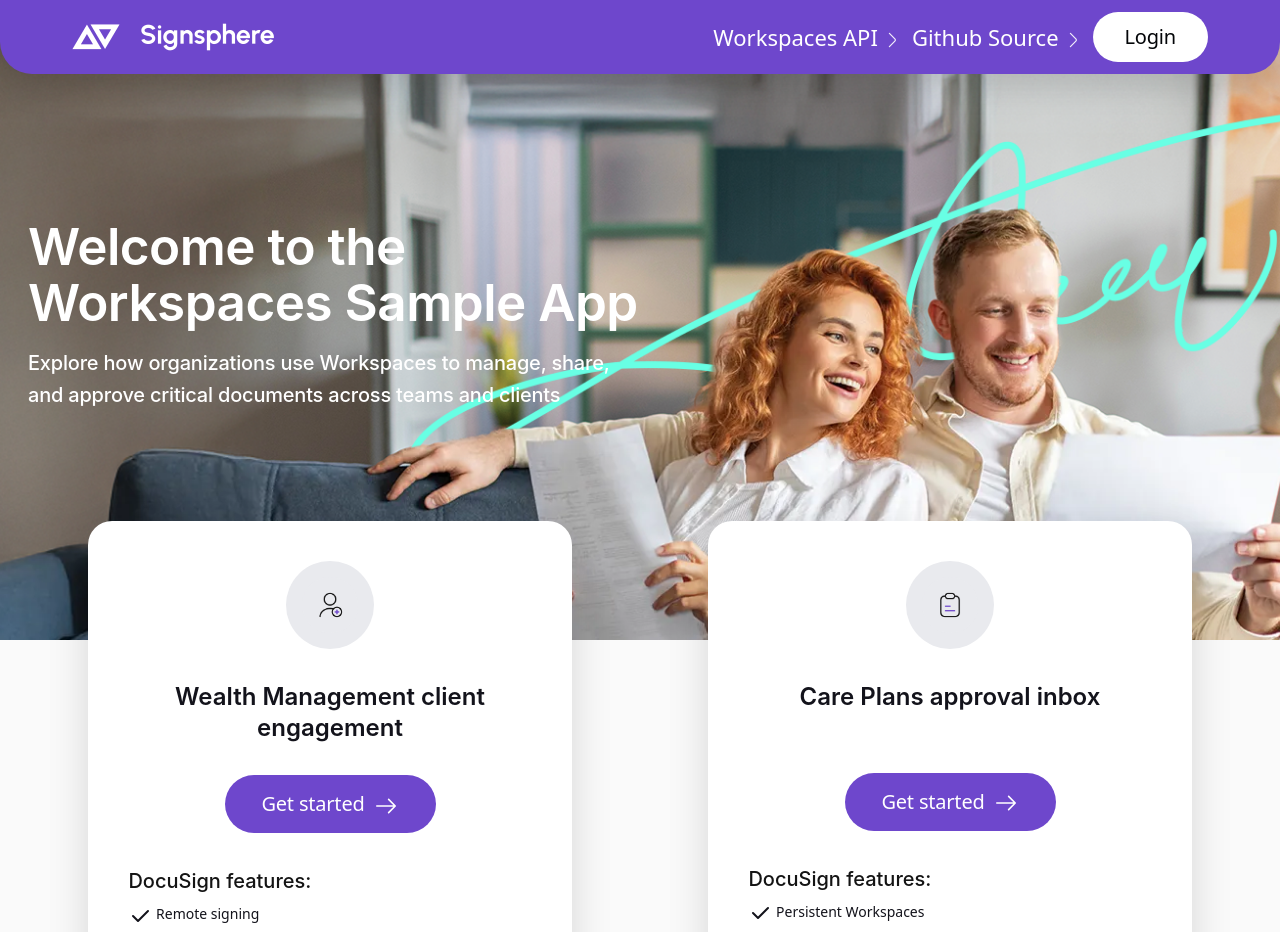
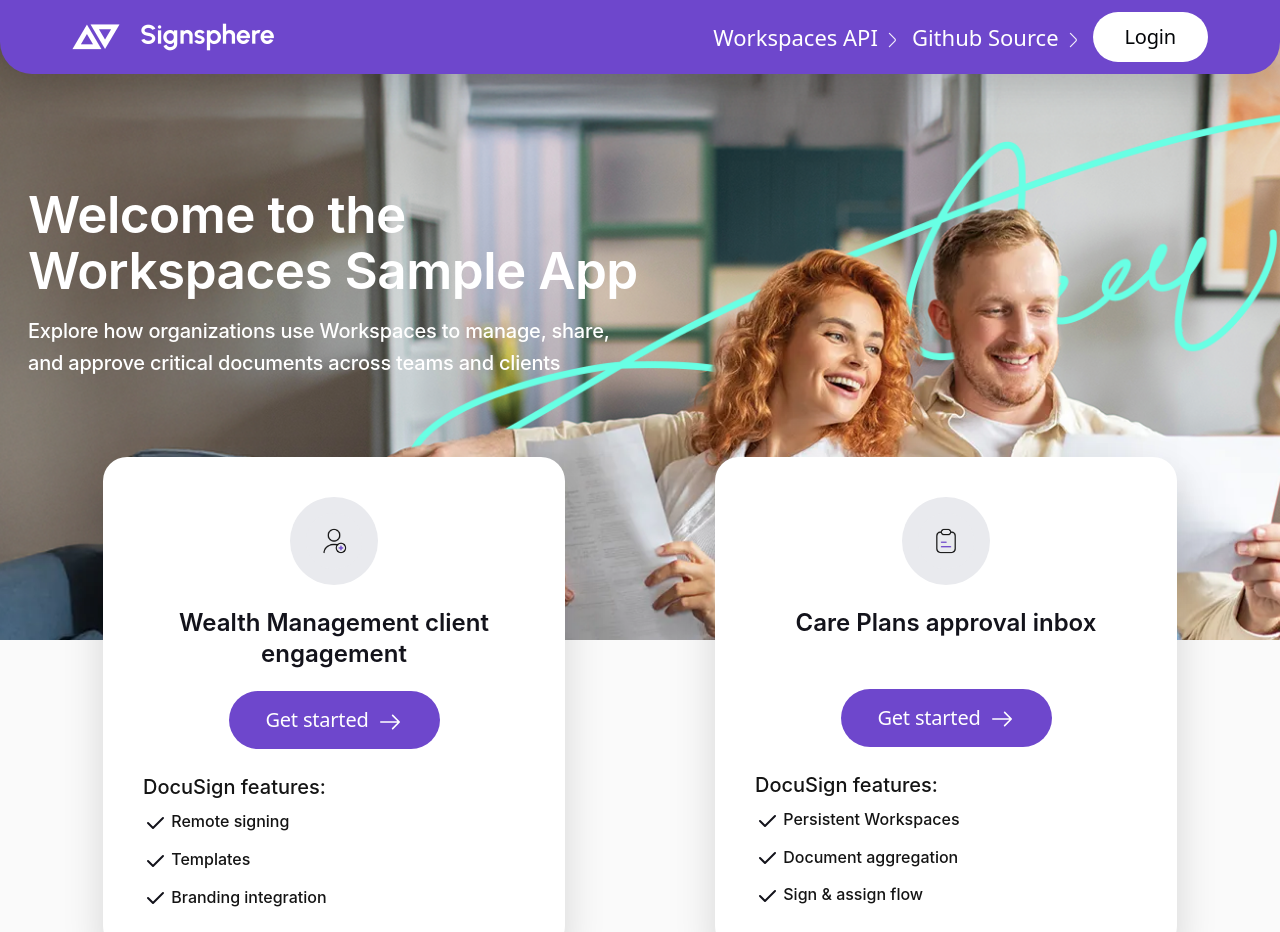
Before and after one commit to docusign/sample-app-workspaces-csharp, a React (Create React App) app in the folder DocuSign.Workspaces/DocuSign.Workspaces/ClientApp/: page / in a window 1280 px wide. Shown: the top 932 px of the page. Built offline with nearby package versions, Linux system fonts and the light colour scheme; no server answers.

Commit message:
feat: home screen

```diff
--- a/DocuSign.Workspaces/DocuSign.Workspaces/ClientApp/src/App.scss
+++ b/DocuSign.Workspaces/DocuSign.Workspaces/ClientApp/src/App.scss
@@ -236,7 +236,7 @@
 .home-hero__grid {
   display: flex;
   flex-direction: column;
-  gap: 2rem;
+  // gap: 2rem;
   align-items: flex-start;
 }
 
@@ -244,7 +244,7 @@
   max-width: 65%;
   font-size: clamp(2.3rem, 4vw, 4rem);
   line-height: 1.1;
-  margin: 4rem 0 1rem;
+  margin: 2rem 0 1rem;
 }
 
 .home-hero__elipse {
@@ -291,12 +291,15 @@
 
 .cards {
   display: grid;
-  gap: 1rem;
+  // gap: 1rem;
   grid-template-columns: repeat(auto-fit, minmax(260px, 1fr));
   width: 100%;
   padding-top: 7rem;
   justify-content: center;
   justify-items: center;
+  // background-color: green;
+  // padding-left: 50px;
+  // padding-right: 50px;
 }
 
 .card_home {
@@ -308,9 +311,10 @@
   display: flex;
   flex-direction: column;
   align-items: center;
-  gap: 32px;
+  gap: 22px;
   width: 80%;
-  max-width: 100%;
+  // max-width: 100%;
+  max-width: 462px;
 }
 
 .card__icon {
@@ -383,6 +387,15 @@
   font-weight: 500;
   font-size: 20px;
   line-height: 32px;
+  color: #141414;
+  width: 100%;
+  text-align: left;
+}
+.feature_text {
+  font-family: 'Inter';
+  font-weight: 500;
+  font-size: 16px;
+  line-height: 150%;
   color: #141414;
   width: 100%;
   text-align: left;
--- a/DocuSign.Workspaces/DocuSign.Workspaces/ClientApp/src/pages/HomePage.js
+++ b/DocuSign.Workspaces/DocuSign.Workspaces/ClientApp/src/pages/HomePage.js
@@ -62,7 +62,7 @@
                   <span className="card__features-title">{t('DocuSignFeatures')}</span>
                   <ul>
                     {card.features.map((f) => (
-                      <li key={f}>
+                      <li key={f} className="feature_text">
                         <CheckHomeIcon /> {f}
                       </li>
                     ))}
```
